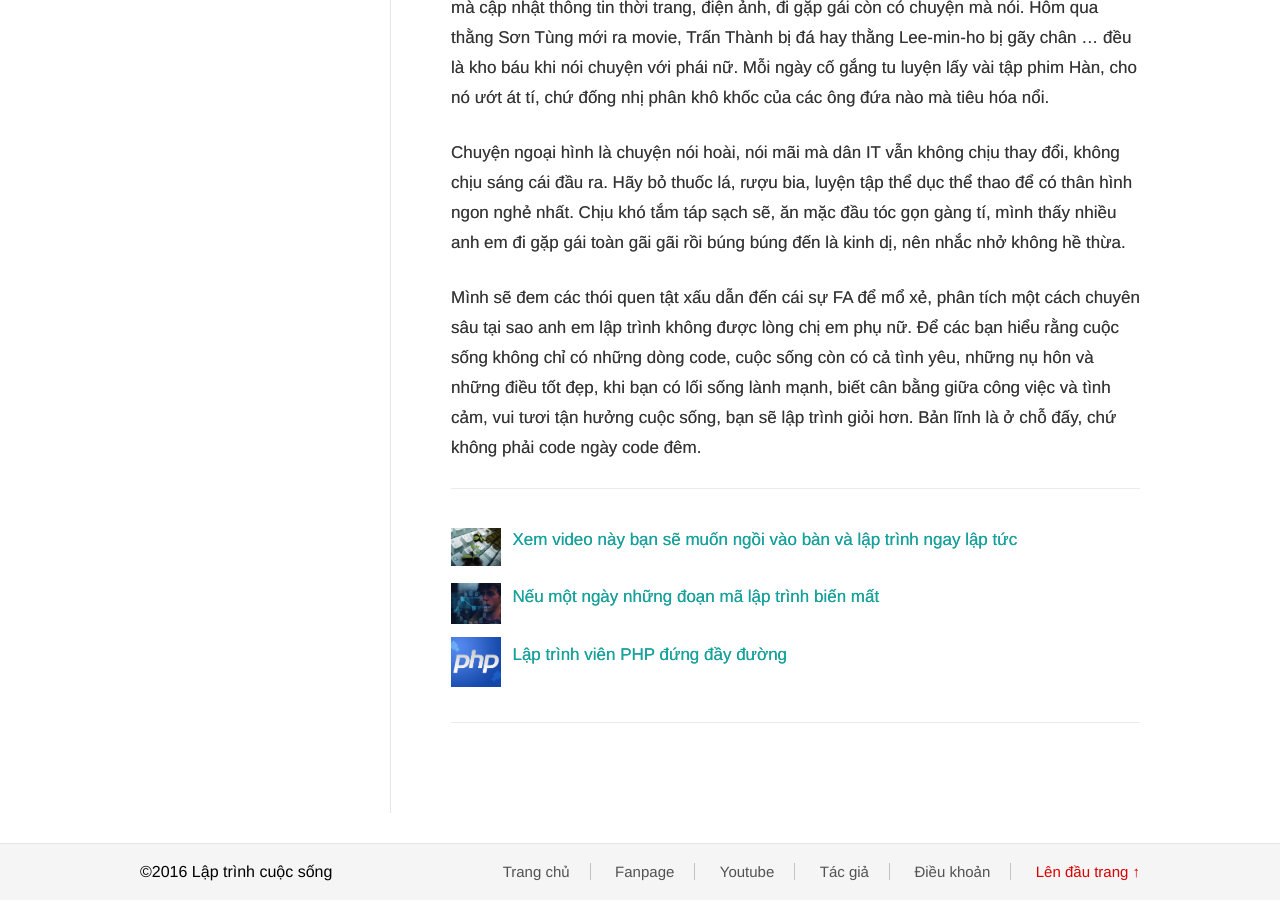
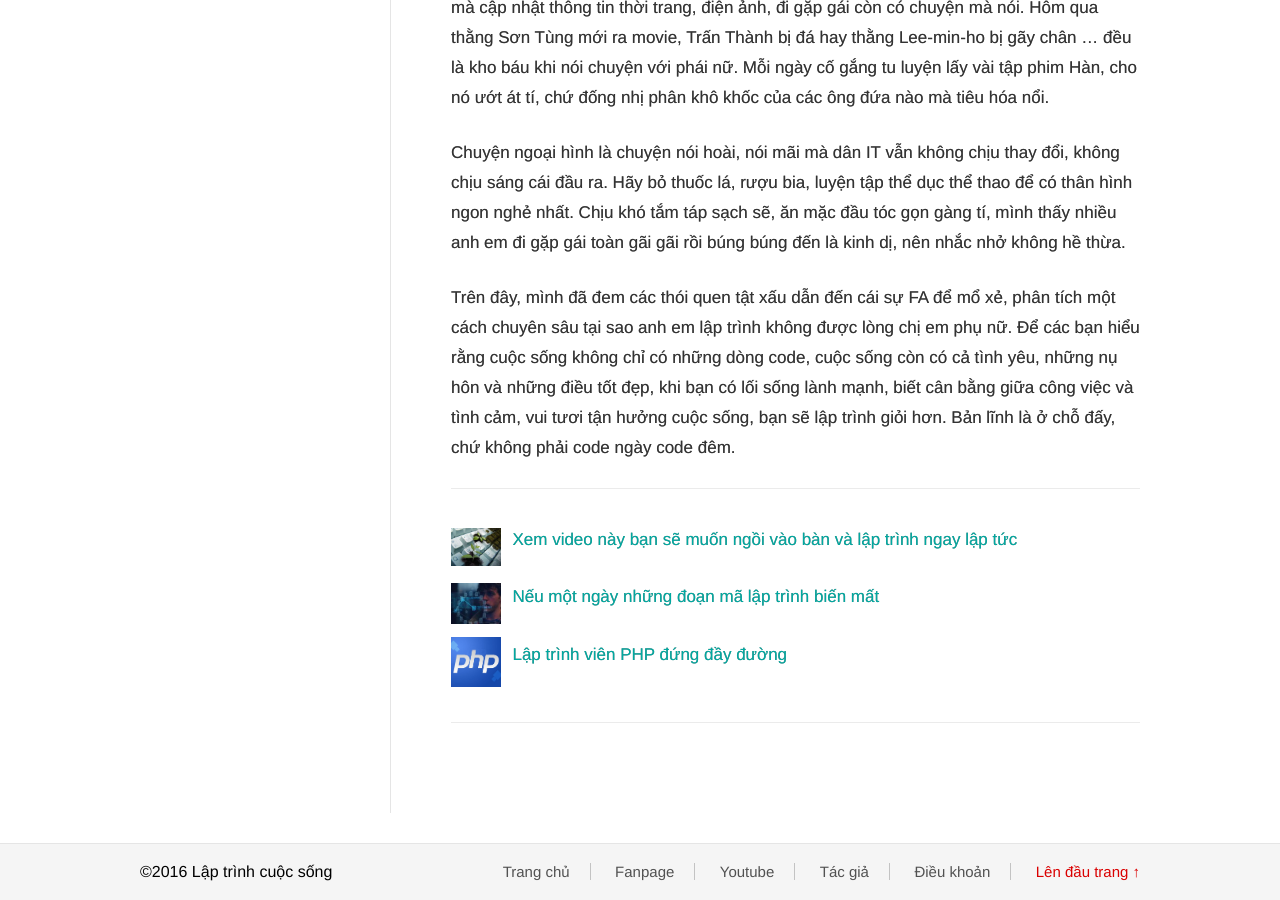
Before and after one commit to nguyentest/laptrinhcuocsong, a Jekyll site: the page built from _posts/2017-04-07-tai-sao-dan-lap-trinh-thuong-fa.md, in a window 1280 px wide and 900 px high, scrolled down 2395 px. Built offline with Jekyll 4.4.1, drawn with Linux system fonts in a browser that asks for light colours.

Commit message:
Update 2017-04-07-tai-sao-dan-lap-trinh-thuong-fa.md

```diff
--- a/_posts/2017-04-07-tai-sao-dan-lap-trinh-thuong-fa.md
+++ b/_posts/2017-04-07-tai-sao-dan-lap-trinh-thuong-fa.md
@@ -41,4 +41,4 @@ Cái kiểu nói chuyện với gái mà lúc nào cũng lặp đi lặp lại c
 
 Chuyện ngoại hình là chuyện nói hoài, nói  mãi mà dân IT vẫn không chịu thay đổi, không chịu sáng cái đầu ra. Hãy bỏ thuốc lá, rượu bia, luyện tập thể dục thể thao để có thân hình ngon nghẻ nhất. Chịu khó tắm táp sạch sẽ, ăn mặc đầu tóc gọn gàng tí, mình thấy nhiều anh em đi gặp gái toàn gãi gãi rồi búng búng đến là kinh dị, nên nhắc nhở không hề thừa.
 
-Mình sẽ đem các thói quen tật xấu dẫn đến cái sự FA để mổ xẻ, phân tích một cách chuyên sâu tại sao anh em lập trình không được lòng chị em phụ nữ. Để các bạn hiểu rằng cuộc sống không chỉ có những dòng code, cuộc sống còn có cả tình yêu, những nụ hôn và những điều tốt đẹp, khi bạn có lối sống lành mạnh, biết cân bằng giữa công việc và tình cảm, vui tươi tận hưởng cuộc sống, bạn sẽ lập trình giỏi hơn. Bản lĩnh là ở chỗ đấy, chứ không phải code ngày code đêm.
+Trên đây, mình đã đem các thói quen tật xấu dẫn đến cái sự FA để mổ xẻ, phân tích một cách chuyên sâu tại sao anh em lập trình không được lòng chị em phụ nữ. Để các bạn hiểu rằng cuộc sống không chỉ có những dòng code, cuộc sống còn có cả tình yêu, những nụ hôn và những điều tốt đẹp, khi bạn có lối sống lành mạnh, biết cân bằng giữa công việc và tình cảm, vui tươi tận hưởng cuộc sống, bạn sẽ lập trình giỏi hơn. Bản lĩnh là ở chỗ đấy, chứ không phải code ngày code đêm.
```
